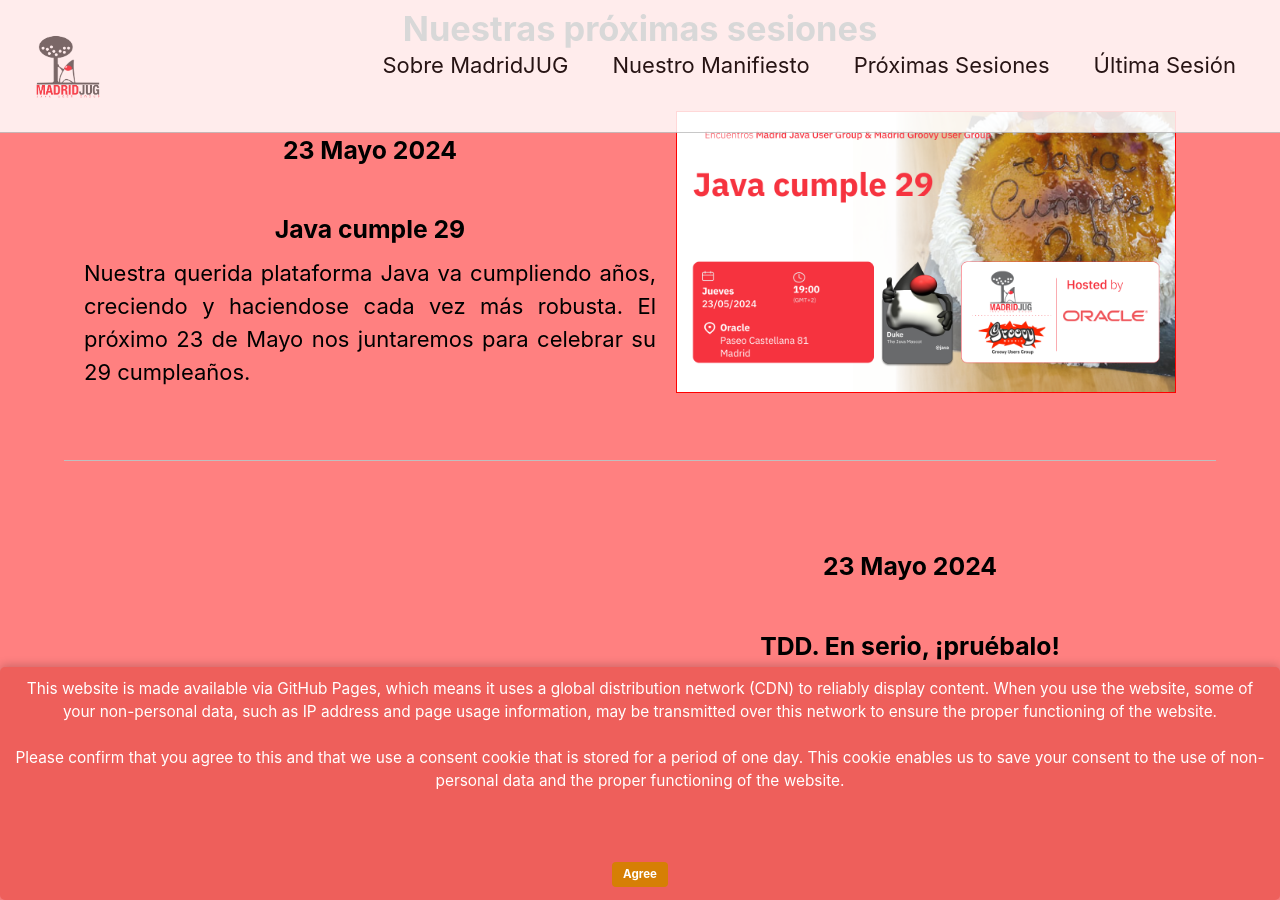
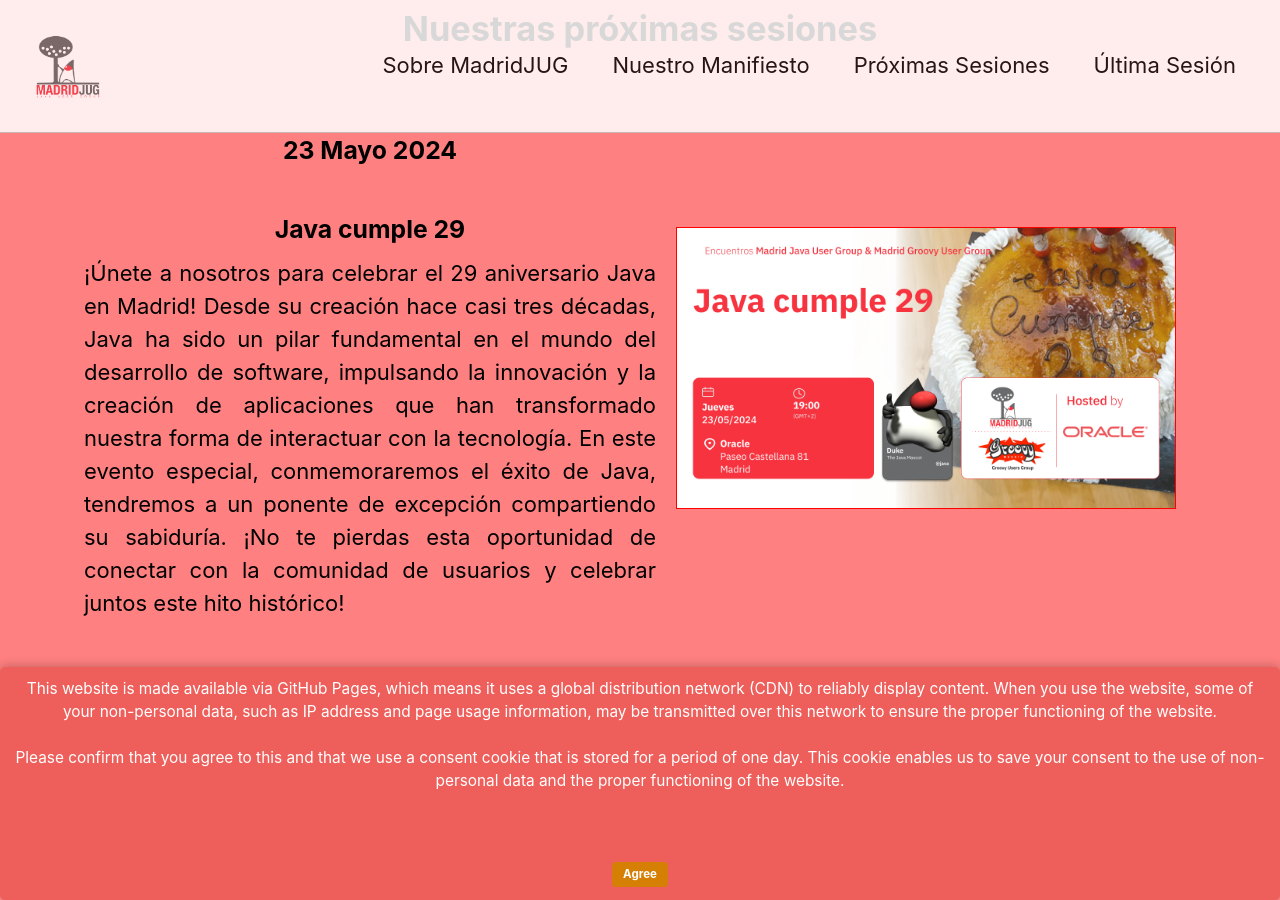
Before and after one commit to perstarke-webdev/oneflow-jekyll-theme, a Jekyll site: the page built from _pages/index.html, in a window 1280 px wide and 900 px high, scrolled down 2564 px. Built offline with Jekyll 4.4.1, drawn with Linux system fonts in a browser that asks for light colours; cached includes are drawn as plain includes.

Commit message:
Update _pages/index.html
Co-authored-by: Aurea Muñoz Hernández <6627952+aureamunoz@users.noreply.github.com>

```diff
--- a/_pages/index.html
+++ b/_pages/index.html
@@ -42,7 +42,7 @@ excerpt: "**Tu grupo de desarrolladores y entusiastas de Java y la JVM**"
 comming-up-row-one:
     - header: "Java cumple 29"
       date: 23 Mayo 2024
-      excerpt: "Nuestra querida plataforma Java va cumpliendo años, creciendo y haciendose cada vez más robusta. El próximo 23 de Mayo nos juntaremos para celebrar su 29 cumpleaños."
+      excerpt: "¡Únete a nosotros para celebrar el 29 aniversario Java en Madrid! Desde su creación hace casi tres décadas, Java ha sido un pilar fundamental en el mundo del desarrollo de software, impulsando la innovación y la creación de aplicaciones que han transformado nuestra forma de interactuar con la tecnología. En este evento especial, conmemoraremos el éxito de Java, tendremos a un ponente de excepción compartiendo su sabiduría. ¡No te pierdas esta oportunidad de conectar con la comunidad de usuarios y celebrar juntos este hito histórico!"
       #btn-url: "https://www.meetup.com/madridjug/events/300631292/"
       #btn-class: "info"
       #btn-label: "Registro"
```
